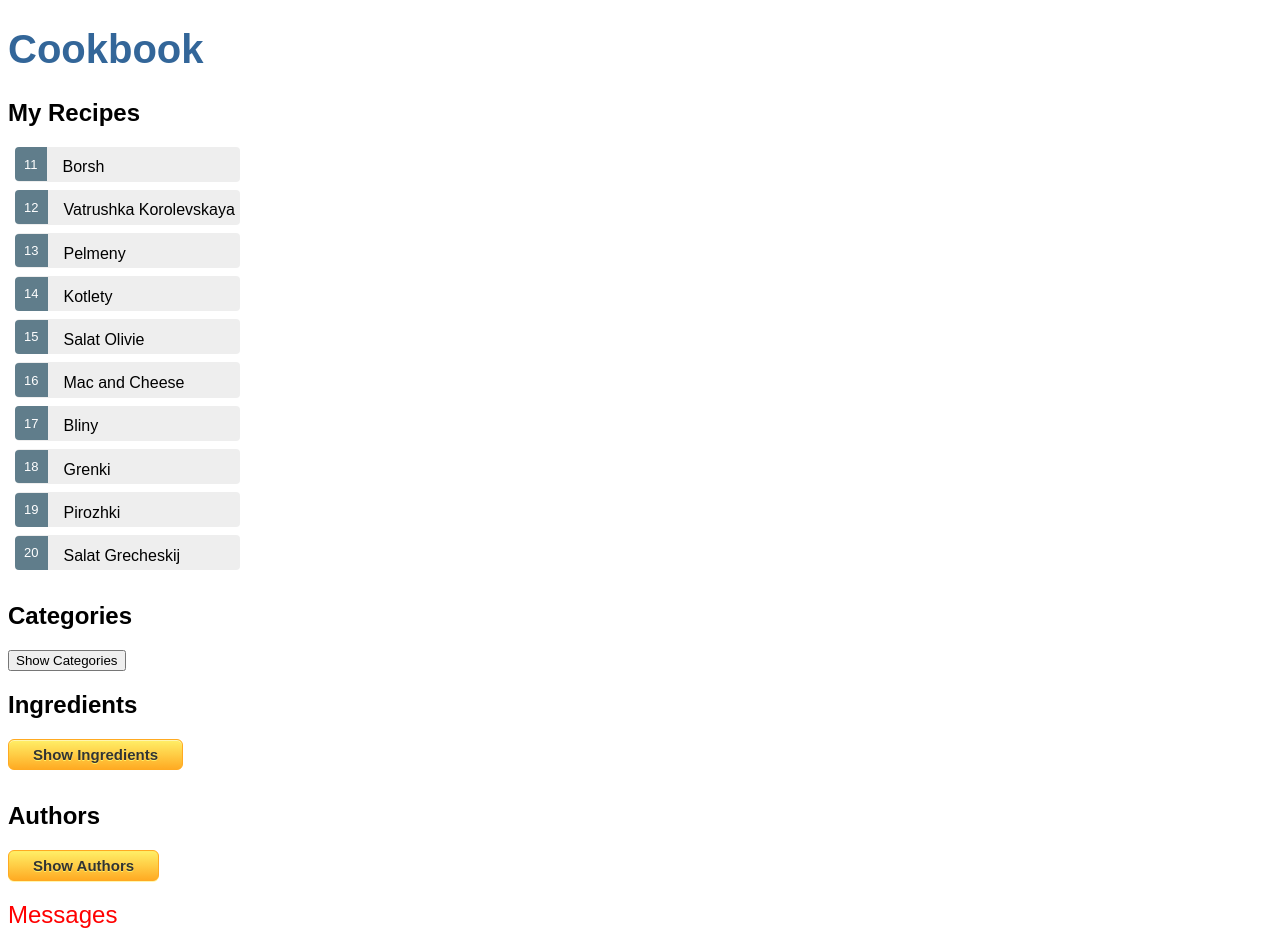
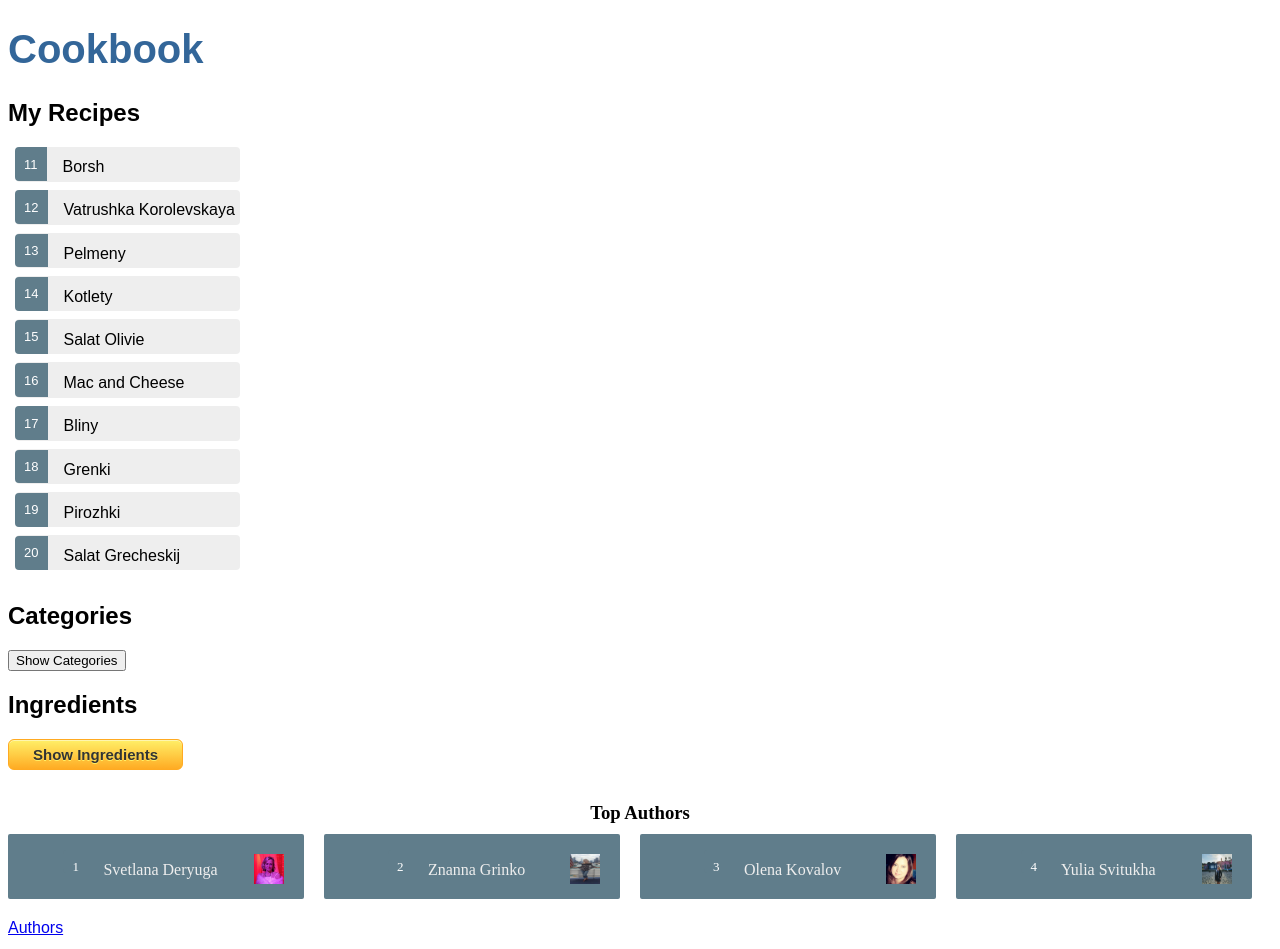
Before and after one commit to svetlanaderyuga/cookbook2, an Angular app: page /dashboard in a window 1280 px wide. Before the commit this address led to /. Shown: the top 949 px of the page. Built offline with nearby package versions, Linux system fonts and the light colour scheme.

Commit message:
Routing added. Dashboard.

```diff
--- a/src/app/app-routing.module.ts
+++ b/src/app/app-routing.module.ts
@@ -1,10 +1,17 @@
 import { NgModule } from '@angular/core';
-import { Routes, RouterModule } from '@angular/router';
+import {RouterModule, Routes} from '@angular/router';
+import { AuthorsComponent } from './components/authors/authors.component';
+import { DashboardComponent }   from './components/dashboard/dashboard.component';
 
-const routes: Routes = [];
+const routes: Routes =[
+  { path: 'authors', component: AuthorsComponent},
+  { path: 'dashboard', component: DashboardComponent },
+  { path: '', redirectTo: '/dashboard', pathMatch: 'full' },
+]
+@NgModule({
+  exports: [RouterModule],
+  imports: [ RouterModule.forRoot(routes) ],
+})
+export class AppRoutingModule {
 
-@NgModule({
-  imports: [RouterModule.forRoot(routes)],
-  exports: [RouterModule]
-})
-export class AppRoutingModule { }
+}
--- a/src/app/app.component.html
+++ b/src/app/app.component.html
@@ -2,5 +2,10 @@
 <app-recipes></app-recipes>
 <app-categories></app-categories>
 <app-ingredients></app-ingredients>
-<app-authors></app-authors>
+<router-outlet></router-outlet>
+<nav>
+    <!-- <a routerLink="/dashboard">Dashboard</a> -->
+    <a routerLink="/authors">Authors</a>
+</nav>
+<!-- <app-authors></app-authors>  -->
 <app-messages></app-messages>
--- a/src/app/app.module.ts
+++ b/src/app/app.module.ts
@@ -9,6 +9,7 @@ import { CategoriesComponent } from './components/categories/categories.componen
 import { IngredientsComponent } from './components/ingredients/ingredients.component';
 import { AuthorsComponent } from './components/authors/authors.component';
 import { MessagesComponent } from './components/messages/messages.component';
+import { DashboardComponent } from './components/dashboard/dashboard.component';
 
 @NgModule({
   declarations: [
@@ -17,7 +18,8 @@ import { MessagesComponent } from './components/messages/messages.component';
     CategoriesComponent,
     IngredientsComponent,
     AuthorsComponent,
-    MessagesComponent
+    MessagesComponent,
+    DashboardComponent
   ],
   imports: [
     BrowserModule,
--- /dev/null
+++ b/src/app/components/dashboard/dashboard.component.css
@@ -0,0 +1,83 @@
+/* DashboardComponent's private CSS styles */
+[class*='col-'] {
+    float: left;
+    padding-right: 20px;
+    padding-bottom: 20px;
+  }
+  [class*='col-']:last-of-type {
+    padding-right: 0;
+  }
+  a {
+    text-decoration: none;
+  }
+  *, *:after, *:before {
+    -webkit-box-sizing: border-box;
+    -moz-box-sizing: border-box;
+    box-sizing: border-box;
+  }
+  h3 {
+    text-align: center;
+    margin-bottom: 0;
+  }
+  h4 {
+    position: relative;
+  }
+  .grid {
+    margin: 0;
+  }
+  .col-1-4 {
+    width: 25%;
+  }
+  .module {
+    padding: 20px;
+    text-align: center;
+    color: #eee;
+    max-height: 120px;
+    min-width: 120px;
+    background-color: #607d8b;
+    border-radius: 2px;
+  }
+  .module:hover {
+    background-color: #eee;
+    cursor: pointer;
+    color: #607d8b;
+  }
+  .grid-pad {
+    padding: 10px 0;
+  }
+  .grid-pad > [class*='col-']:last-of-type {
+    padding-right: 20px;
+  }
+  @media (max-width: 600px) {
+    .module {
+      font-size: 10px;
+      max-height: 75px; }
+  }
+  @media (max-width: 1024px) {
+    .grid {
+      margin: 0;
+    }
+    .module {
+      min-width: 60px;
+    }
+  }
+  .authors .badge {
+    display: inline-block;
+    font-size: small;
+    color: white;
+    padding: 0.8em 0.7em 0 0.7em;
+    background-color: #607D8B;
+    line-height: 1em;
+    position: relative;
+    left: -1px;
+    top: -4px;
+    height: 1.8em;
+    margin-right: .8em;
+    border-radius: 4px 0 0 4px;
+  }
+
+  #imageAuthorsIcons{
+    height: 30px;
+    width: 30px;
+    float:right;
+  }
--- /dev/null
+++ b/src/app/components/dashboard/dashboard.component.html
@@ -0,0 +1,8 @@
+<h3>Top Authors</h3>
+<div class="grid grid-pad">
+  <a *ngFor="let author of authors" class="col-1-4">
+    <div class="module authors">
+       <span class="badge">{{author.id}}</span> {{author.firstName}} {{author.lastName}} <img id="imageAuthorsIcons" src={{author.image}} alt="some image">
+    </div>
+  </a>
+</div>
--- /dev/null
+++ b/src/app/components/dashboard/dashboard.component.ts
@@ -0,0 +1,23 @@
+import { Component, OnInit } from '@angular/core';
+import { Author } from '../../modules/author';
+import { AuthorsService } from '../../services/authors.service';
+
+@Component({
+  selector: 'app-dashboard',
+  templateUrl: './dashboard.component.html',
+  styleUrls: [ './dashboard.component.css' ]
+})
+export class DashboardComponent implements OnInit {
+  authors: Author[] = [];
+
+  constructor(private authorService: AuthorsService) { }
+
+  ngOnInit() {
+    this.getAuthors();
+  }
+
+  getAuthors(): void {
+    this.authorService.getAuthors()
+      .subscribe(authors => this.authors = authors.slice(0, 4));
+  }
+}
```
Also changed, not shown: 1 other file (tests, documents, lock files or other folders).
